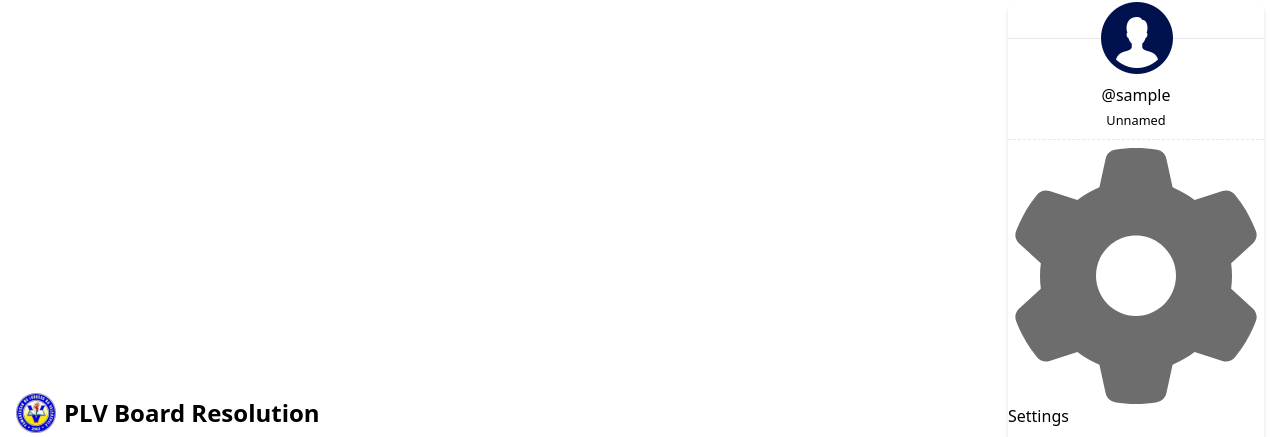
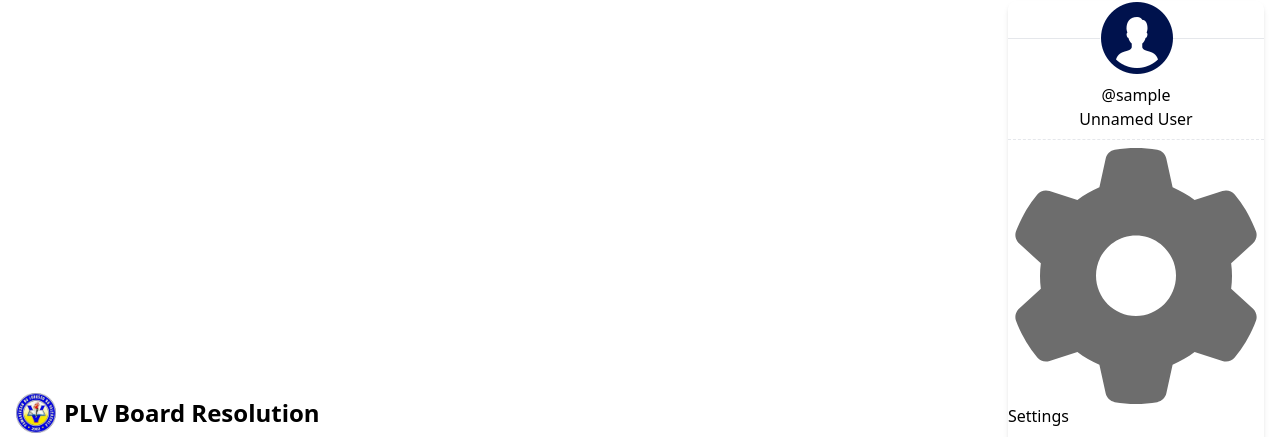
Before and after one commit to christiankyle-ching/board_resolution_is, a Django app: page /certificate/50/delete/ in a window 1280 px wide. Shown: the part 250-687 px from the top of the page. Run offline with Django 4.2, Linux system fonts and the light colour scheme; the visitor is signed in with stand-in values (Sample User, id 1); data comes from the database, SQL or seed files in the repository; data that the repository does not hold is empty; some libraries are stand-ins or nearby versions.

Commit message:
fix: Default placeholder for unnamed user

```diff
--- a/theme/templates/base.html
+++ b/theme/templates/base.html
@@ -79,7 +79,7 @@
 
               <div class="text-center mb-2">
                 <h5>{{ user.str_username }}</h5>
-                <small>{{ user.profile.full_name }}</small>
+                <p>{{ user.profile.full_name }}</p>
               </div>
 
               <hr class="border-dashed my-2">
--- a/users/models.py
+++ b/users/models.py
@@ -71,7 +71,7 @@ class Profile(models.Model):
     @property
     def full_name(self):
         if self.first_name == '' and self.last_name == '':
-            return 'Unnamed'
+            return 'Unnamed User'
 
         return f"{self.first_name} {self.last_name}"
 
```
